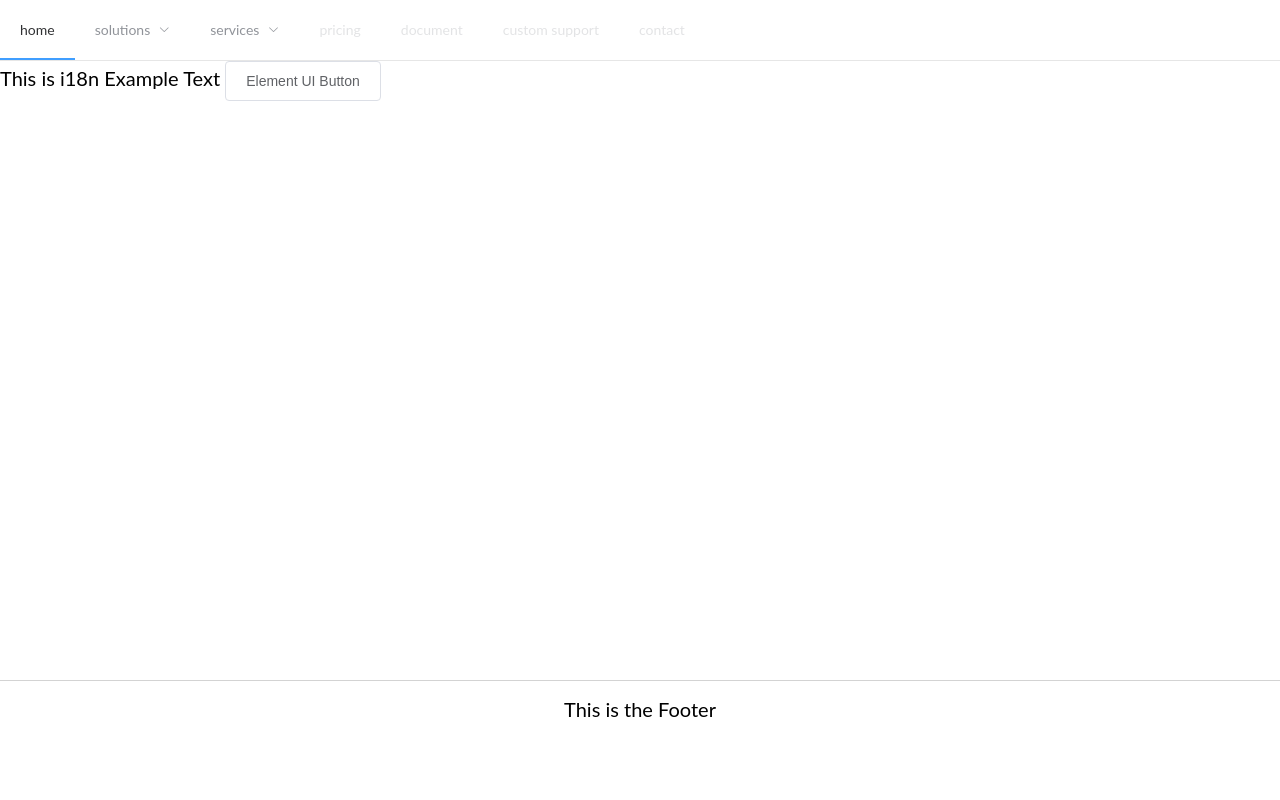
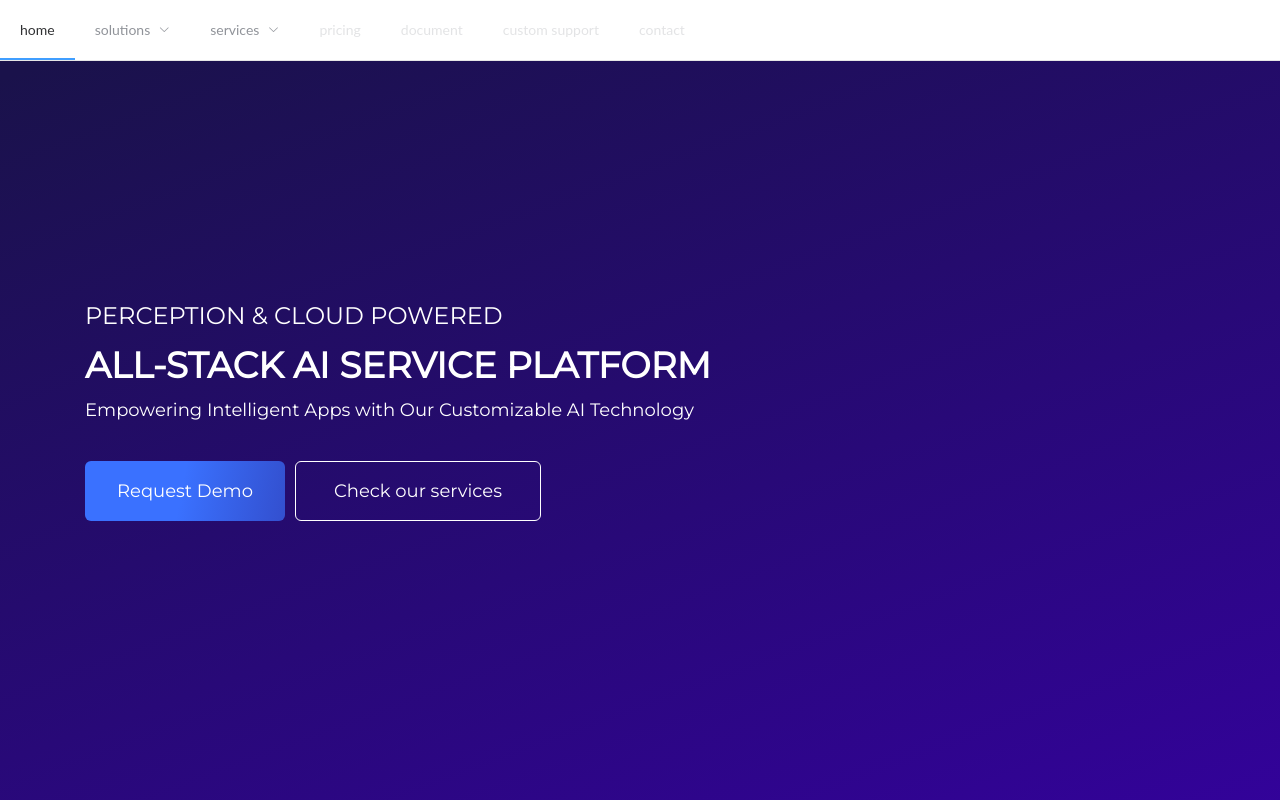
Before and after one commit to eastwillie/eastwille.github.io, a Vue app: page /#/home in a window 1280 px wide. Built offline with nearby package versions, Linux system fonts and the light colour scheme.

Commit message:
feat: first panel labels and actions

```diff
--- a/src/views/pages/HomePage/Index.vue
+++ b/src/views/pages/HomePage/Index.vue
@@ -1,7 +1,18 @@
 <template>
     <div id="home-page">
-        {{$t(`message['This is i18n Example Text']`)}}
-        <el-button>Element UI Button</el-button>
+        <div class="rodin">
+            <div class="content">
+                <div class="labels-container">
+                    <span class="perception">Perception & Cloud Powered</span>
+                    <span class="all-stack">All-Stack AI Service Platform</span>
+                    <span class="empowering">Empowering Intelligent Apps with Our Customizable AI Technology</span>
+                </div>
+                <div class="rodin-actions">
+                    <button class="btn-action demo">Request Demo</button>
+                    <button class="btn-action check">Check our services</button>
+                </div>
+            </div>
+        </div>
     </div>
 </template>
 <script>
@@ -13,6 +24,85 @@ export default {
 </script>
 <style lang="scss" scoped>
     #home-page {
+        display: flex;
+        flex-direction: column;
+        font-family: 'Montserrat';
 
+        .rodin {
+            display: flex;
+            position: relative;
+            flex-direction: row;
+            width: 100vw;
+            height: calc(100vh - 61px); // had to use px - due to Element UI's component used px
+            background: linear-gradient(339.91deg, #33029B -2.33%, #1A124B 98.52%);
+            color: white;
+
+            .content {
+                display: flex;
+                flex-direction: column;
+                padding-top: 2.4rem;
+                padding-left: .85rem;
+
+                .labels-container {
+                    display: flex;
+                    flex-direction: column;
+
+                    .perception {
+                        text-transform: uppercase;
+                        font-weight: 400;
+                        font-size: 0.24rem;
+                        line-height: 0.30rem;
+                    }
+
+                    .all-stack {
+                        margin-top: 0.12rem;
+                        text-transform: uppercase;
+                        font-weight: 700;
+                        font-size: 0.36rem;
+                    }
+
+                    .empowering {
+                        margin-top: 0.12rem;
+                        font-size: 0.18rem;
+                    }
+                }
+
+                .rodin-actions {
+                    margin-top: 0.4rem;
+                    display: flex;
+                    gap: 0.1rem;
+
+                    .btn-action {
+                        height: 0.6rem;
+                        font-family: 'Montserrat';
+                        font-size: 0.18rem;
+                        color: white;
+                        border-radius: 6px;
+                        border: none;
+                    }
+
+                    .demo {
+                        width: 2rem;
+                        background: linear-gradient(100.62deg, #3A71FF 48.27%, rgba(121, 58, 255, 0) 203.77%);
+                    }
+
+                    .check {
+                        width: 2.46rem;
+                        background: transparent;
+                        border: 0.5px solid #FFFFFF;
+                        box-sizing: border-box;
+                    }
+                }
+            }
+
+            .brain {
+                position: absolute;
+                width: 321.5px;
+                height: 273px;
+                left: 907px;
+                top: 94px;
+                background: linear-gradient(0deg, rgba(156, 124, 249, 0.44) -13.55%, rgba(36, 12, 106, 0) 100%);
+            }
+        }
     }
 </style>
```
